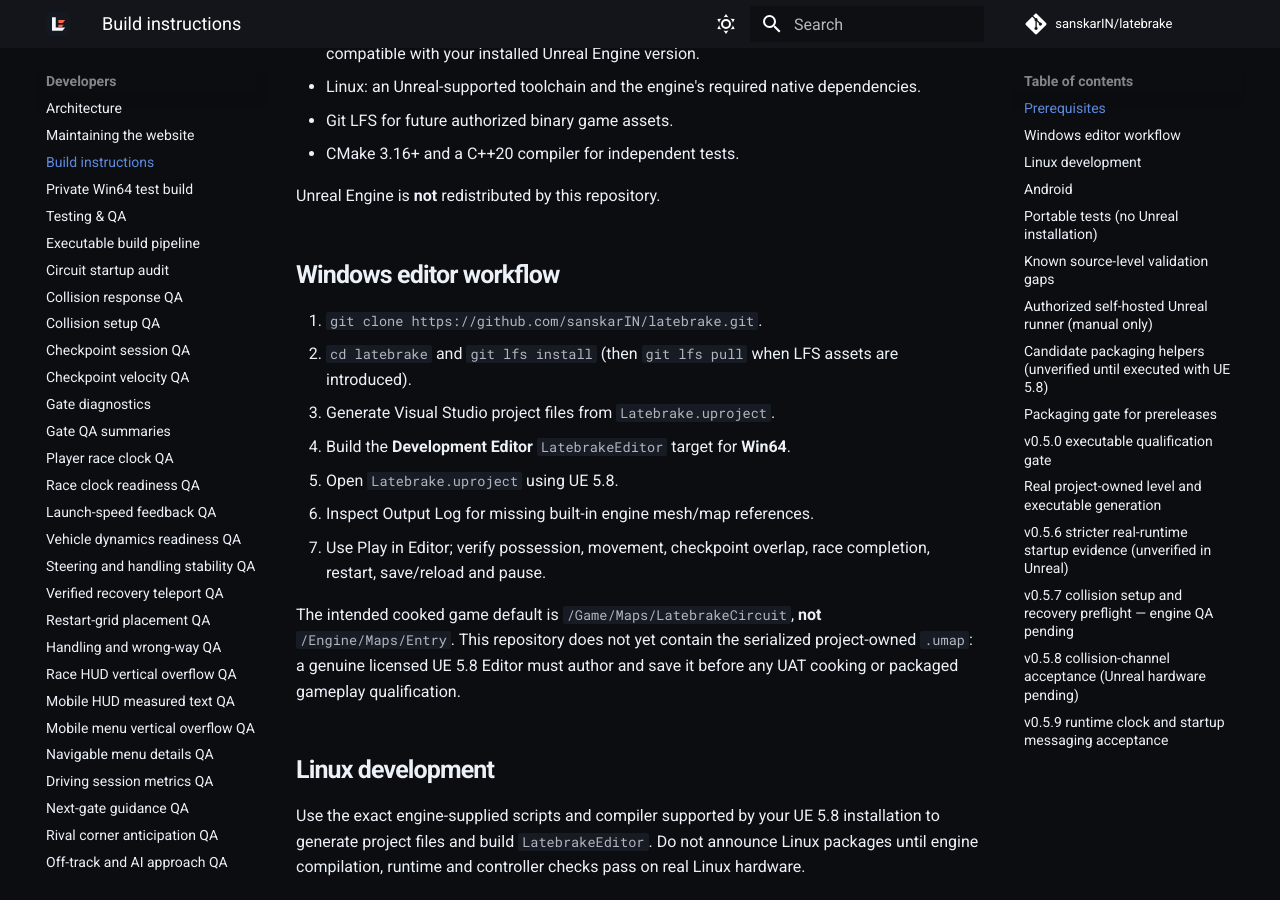
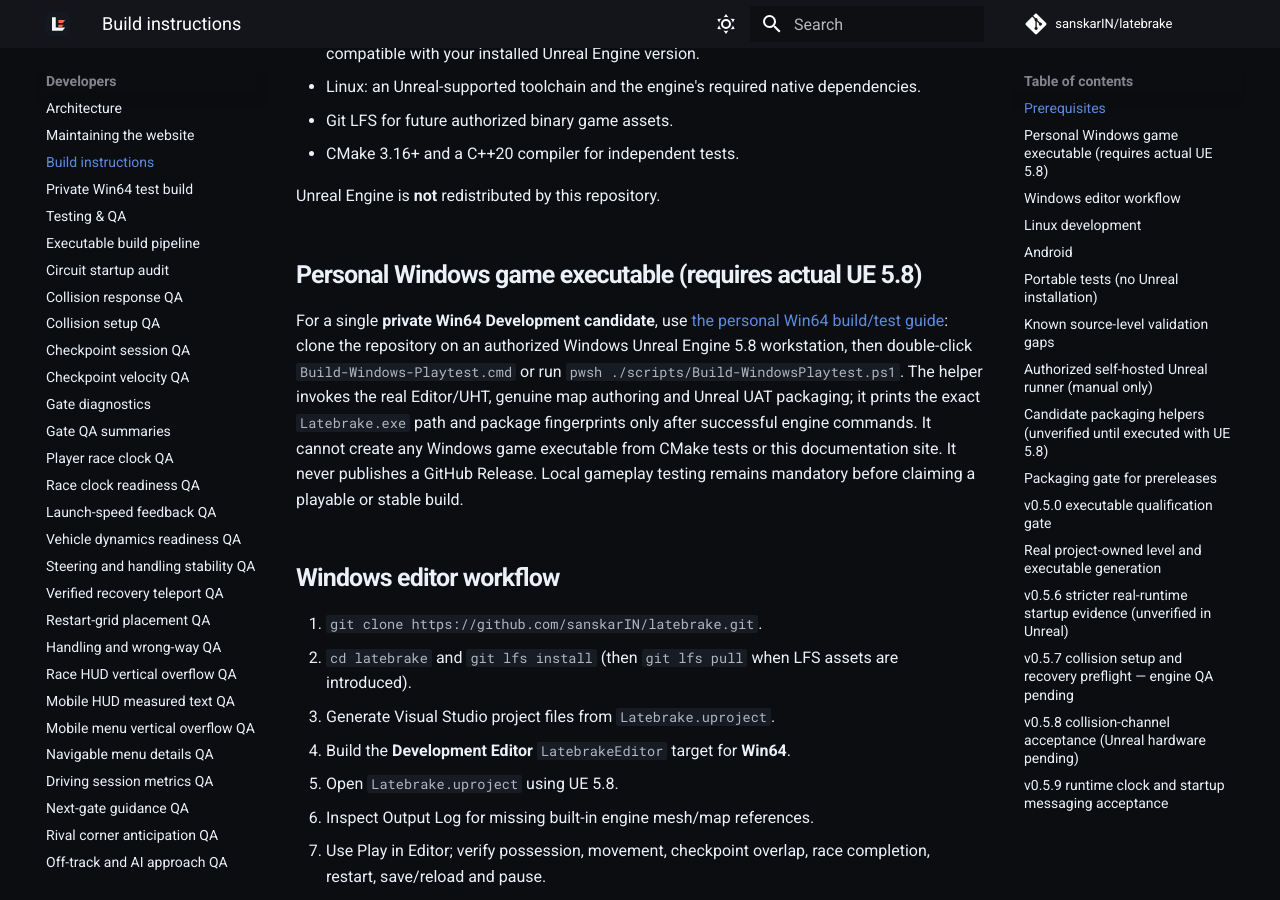
Before and after one commit to sanskarIN/latebrake, an MkDocs documentation site: the page built from docs/BUILDING.md, in a window 1280 px wide and 900 px high, scrolled down 422 px. Built offline with MkDocs 1.6.1 and Material for MkDocs 9.7.7, drawn with Linux system fonts in a browser that asks for light colours; comment, search, counter and statistics services are not loaded.

Commit message:
docs(win64): expose private real-game building instructions

```diff
--- a/docs/BUILDING.md
+++ b/docs/BUILDING.md
@@ -11,6 +11,20 @@
 - CMake 3.16+ and a C++20 compiler for independent tests.
 
 Unreal Engine is **not** redistributed by this repository.
+
+## Personal Windows game executable (requires actual UE 5.8)
+
+For a single **private Win64 Development candidate**, use
+[the personal Win64 build/test guide](WINDOWS_PERSONAL_PLAYTEST.md):
+clone the repository on an authorized Windows Unreal Engine 5.8
+workstation, then double-click `Build-Windows-Playtest.cmd` or run
+`pwsh ./scripts/Build-WindowsPlaytest.ps1`. The helper invokes the
+real Editor/UHT, genuine map authoring and Unreal UAT packaging;
+it prints the exact `Latebrake.exe` path and package fingerprints
+only after successful engine commands. It cannot create any Windows
+game executable from CMake tests or this documentation site.
+It never publishes a GitHub Release. Local gameplay testing remains
+mandatory before claiming a playable or stable build.
 
 ## Windows editor workflow
 
```
